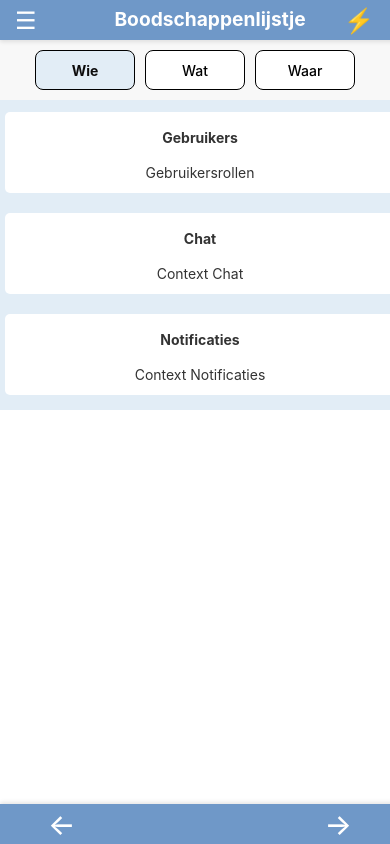
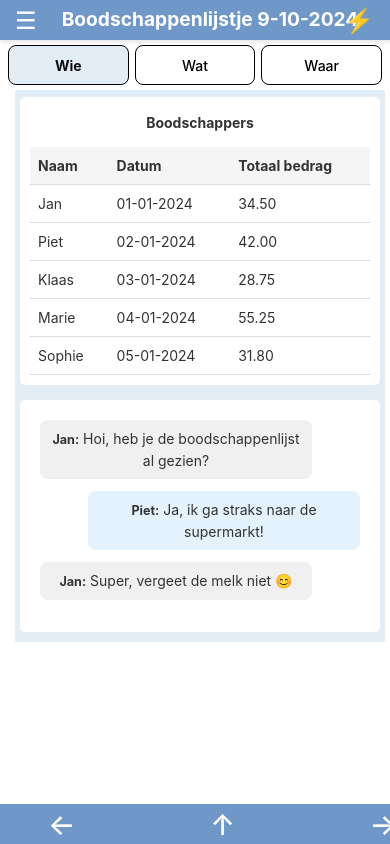
Before and after one commit to Rosaert/my-context, a React (Vite) app: page / in a window 390 px wide. Built offline with nearby package versions, Linux system fonts and the light colour scheme.

Commit message:
Push commit

```diff
--- a/src/App.css
+++ b/src/App.css
@@ -47,6 +47,11 @@ body, html {
 
   .panel {
     width: 100%;
+    margin-top: 0;
+  }
+
+  .wie-panel {
+    margin-top: 0; /* Verwijder extra ruimte boven het panel */
   }
 }
 
@@ -56,8 +61,8 @@ body, html {
   display: flex;
   flex-direction: column;
   overflow-x: hidden;
-  padding-bottom: 40px; /* Voor bottom navbar */
-  padding-top: 90px; /* Verhoogd naar 90px om ruimte te maken voor navbar + buttons */
+  padding-bottom: 80px; /* Verhoogd voor beide navbars (40px + 40px) */
+  padding-top: 90px; /* Terug naar originele padding */
 }
 
 /* Top Navbar */
@@ -143,23 +148,23 @@ body, html {
 .button-container {
   display: flex;
   justify-content: center;
-  padding: 10px;
+  padding: 5px;
   background-color: #f8f8f8;
   position: fixed;
-  top: 40px; /* Direct onder de navbar */
+  top: 40px;
   left: 0;
   right: 0;
   z-index: 1050;
-  height: 40px; /* Vaste hoogte voor de button container */
+  height: 40px;
 }
 
 .button-container button {
-  padding: 10px 20px;
+  padding: 5px 20px;
   margin: 0 5px;
   cursor: pointer;
   font-size: 14px;
-  min-width: 100px;
-  outline: none; /* Verwijdert de blauwe focus rand */
+  min-width: 120px;
+  outline: none;
 }
 
 .button-container button:focus {
@@ -173,9 +178,12 @@ body, html {
 }
 
 .panel-container {
-  margin-top: 20px; /* Verhoogd van 10px naar 20px */
+  margin-top: 15px;
+  padding: 15px;
   display: flex;
   flex-wrap: wrap;
+  gap: 15px;
+  overflow-y: auto;
 }
 
 @media (min-width: 768px) {
@@ -196,12 +204,13 @@ body, html {
 .subpanel-container {
   display: flex;
   flex-direction: column;
-  flex-grow: 1;
+  gap: 5px;
+  height: calc(100% - 40px);
 }
 
 .subpanel {
   flex: 1;
-  margin: 10px 0;
+  margin: 5px 0;
   padding: 10px;
   border-radius: 5px;
 }
@@ -382,7 +391,6 @@ body, html {
   display: flex;
   align-items: center;
   justify-content: space-between;
-  box-shadow: 0 -2px 4px rgba(0,0,0,0.1);
   position: fixed;
   bottom: 0;
   left: 0;
@@ -410,8 +418,6 @@ body, html {
   align-items: center;
   justify-content: center;
   outline: none;
-  margin-right: 45px;
-  height: 32px;
 }
 
 .left-button {
@@ -450,3 +456,183 @@ body, html {
   height: 32px;
   width: 32px;
 }
+
+.wat-navbar {
+  background-color: white;
+  height: 40px;
+  position: fixed;
+  bottom: 40px;
+  left: 0;
+  right: 0;
+  width: 100%;
+  z-index: 1000;
+  display: flex;
+  align-items: center;
+  justify-content: center;
+  box-shadow: 0 -2px 4px rgba(0,0,0,0.1);
+}
+
+.up-button {
+  background: none;
+  border: none;
+  color: white;
+  font-size: 1.8rem;
+  cursor: pointer;
+  padding: 0;
+  display: flex;
+  align-items: center;
+  justify-content: center;
+  height: 32px;
+  width: 32px;
+  outline: none;
+  margin: 0 auto; /* Centreert de button */
+}
+
+/* Bottom Overlay (Clipboard) */
+.overlay-bottom {
+  position: fixed;
+  bottom: 0;
+  left: 0;
+  width: 100%;
+  height: 80%;
+  background-color: white;
+  box-shadow: 0 -2px 5px rgba(0,0,0,0.1);
+  z-index: 2000;
+  transform: translateY(100%);
+  transition: transform 1s ease-in-out;
+  visibility: hidden;
+  padding: 20px;
+}
+
+.overlay-bottom.visible {
+  transform: translateY(0);
+  visibility: visible;
+}
+
+.gebruikers-panel table {
+  width: 100%;
+  border-collapse: collapse;
+  margin-top: 10px;
+}
+
+.gebruikers-panel th,
+.gebruikers-panel td {
+  padding: 8px;
+  text-align: left;
+  border-bottom: 1px solid #ddd;
+}
+
+.gebruikers-panel th {
+  background-color: #f5f5f5;
+  font-weight: bold;
+}
+
+.gebruikers-panel tr:hover {
+  background-color: #f9f9f9;
+}
+
+.chat-dialog {
+  padding: 10px;
+  height: calc(100% - 40px); /* Hoogte minus de header */
+  overflow-y: auto;
+}
+
+.chat-message {
+  margin-bottom: 12px;
+  padding: 8px;
+  border-radius: 8px;
+  max-width: 80%;
+}
+
+.chat-message.received {
+  background-color: #f0f0f0;
+  margin-right: auto;
+}
+
+.chat-message.sent {
+  background-color: #e3f2fd;
+  margin-left: auto;
+}
+
+.chat-message .sender {
+  font-weight: bold;
+  margin-bottom: 4px;
+  font-size: 0.9em;
+}
+
+@media (max-width: 767px) {
+  .app-container {
+    padding-top: 90px;
+  }
+
+  .button-container {
+    position: fixed;
+    top: 40px;
+    left: 0;
+    right: 0;
+    z-index: 1000;
+    background-color: white;
+    height: 40px;
+  }
+
+  .panel-container {
+    margin-top: 15px;
+    padding: 15px;
+  }
+
+  .panel {
+    width: 100%;
+  }
+
+  .wie-panel, .wat-panel {
+    margin-top: 0;
+  }
+
+  .subpanel-container {
+    gap: 5px;
+  }
+
+  .button-container button {
+    flex: 1;
+    min-width: 110px;
+    margin: 0 3px;
+  }
+}
+
+.global-menu {
+  position: fixed;
+  bottom: 0;
+  left: 0;
+  width: 100%;
+  height: 60%;
+  background-color: white;
+  box-shadow: 0 -2px 5px rgba(0,0,0,0.1);
+  z-index: 2000;
+  transform: translateY(100%);
+  transition: transform 1s ease-in-out;
+  visibility: hidden;
+}
+
+.global-menu.visible {
+  transform: translateY(0);
+  visibility: visible;
+}
+
+.global-menu-header {
+  display: flex;
+  justify-content: space-between;
+  align-items: center;
+  padding: 15px 20px;
+  border-bottom: 1px solid #eee;
+}
+
+.global-menu-header h2 {
+  margin: 0;
+  font-size: 1.2rem;
+}
+
+.global-menu-content {
+  padding: 20px;
+  overflow-y: auto;
+  height: calc(100% - 60px);
+}
--- a/src/App.tsx
+++ b/src/App.tsx
@@ -9,8 +9,8 @@ const App: React.FC = () => {
   const [isMeOverlayVisible, setIsMeOverlayVisible] = useState(false);
   const [isAppsOverlayVisible, setIsAppsOverlayVisible] = useState(false);
   const [isSettingsOverlayVisible, setIsSettingsOverlayVisible] = useState(false);
-  const [isNotificatiesOverlayVisible, setIsNotificatiesOverlayVisible] = useState(false);
   const [isFormOverlayVisible, setIsFormOverlayVisible] = useState(false);
+  const [isGlobalMenuVisible, setIsGlobalMenuVisible] = useState(false);
 
   useEffect(() => {
     const checkScreenSize = () => {
@@ -55,12 +55,7 @@ const App: React.FC = () => {
   };
 
   const openNotificatiesOverlay = () => {
-    setIsNotificatiesOverlayVisible(true);
-    setIsMenuOpen(false);
-  };
 
-  const closeNotificatiesOverlay = () => {
-    setIsNotificatiesOverlayVisible(false);
   };
 
   const openFormOverlay = () => {
@@ -73,6 +68,10 @@ const App: React.FC = () => {
     setIsFormOverlayVisible(false);
   };
 
+  const toggleGlobalMenu = () => {
+    setIsGlobalMenuVisible(!isGlobalMenuVisible);
+  };
+
   return (
     <div className="app-container">
       <nav className="navbar">
@@ -83,11 +82,10 @@ const App: React.FC = () => {
               <a href="#" onClick={openMeOverlay}>Me</a>
               <a href="#" onClick={openAppsOverlay}>Apps</a>
               <a href="#" onClick={openSettingsOverlay}>Settings</a>
-              <a href="#" onClick={openNotificatiesOverlay}>Notificaties</a>
             </div>
           )}
         </div>
-        <h1>Boodschappenlijstje</h1>
+        <h1>Boodschappenlijstje 9-10-2024</h1>
         <button className="nav-button small">⚡</button>
       </nav>
       {isSmallScreen && (
@@ -118,19 +116,12 @@ const App: React.FC = () => {
             <h2>Wie</h2>
             <div className="subpanel-container">
               <div className="subpanel gebruikers-panel">
-                <h3>Gebruikers</h3>
-                {/* Inhoud voor het Gebruikers-subpanel */}
-                {gebruikersrollenFunctie()}
+                <h3>Boodschappers</h3>
+                <div dangerouslySetInnerHTML={{ __html: gebruikersrollenFunctie() }} />
               </div>
               <div className="subpanel chat-panel">
-                <h3>Chat</h3>
-                {/* Inhoud voor het Chat-subpanel */}
-                {contextChatFunctie()}
-              </div>
-              <div className="subpanel chat-panel">
-                <h3>Notificaties</h3>
-                {/* Inhoud voor het Chat-subpanel */}
-                {contextNotificatiesFunctie()}
+
+                <div dangerouslySetInnerHTML={{ __html: contextChatFunctie() }} />
               </div>
             </div>
           </div>
@@ -199,14 +190,6 @@ const App: React.FC = () => {
         {/* Inhoud voor de Settings overlay */}
       </div>
 
-      <div className={`overlay ${isNotificatiesOverlayVisible ? 'visible' : ''}`}>
-        <button className="close-overlay" onClick={closeNotificatiesOverlay}>×</button>
-        <h2>Notificaties</h2>
-        <div className="overlay-content">
-          <p>Geen nieuwe notificaties</p>
-        </div>
-      </div>
-
       {isSmallScreen && (
         <div className={`overlay overlay-right ${isFormOverlayVisible ? 'visible' : ''}`}>
           <button className="close-overlay" onClick={closeFormOverlay}>×</button>
@@ -220,9 +203,26 @@ const App: React.FC = () => {
 
       <nav className="bottom-navbar">
         <button className="small-button left-button">←</button>
-        <h1></h1>
+        <button className="small-button up-button" onClick={toggleGlobalMenu}>↑</button>
         <button className="small-button">→</button>
       </nav>
+
+      {activePanel === 'wat' && (
+        <div className="wat-navbar">
+          <button className="up-button">↑</button>
+        </div>
+      )}
+
+      {/* Global Menu Panel */}
+      <div className={`global-menu ${isGlobalMenuVisible ? 'visible' : ''}`}>
+        <div className="global-menu-header">
+          <h2>Global Menu</h2>
+          <button className="close-overlay" onClick={() => setIsGlobalMenuVisible(false)}>×</button>
+        </div>
+        <div className="global-menu-content">
+          {/* Hier komt de content van het global menu */}
+        </div>
+      </div>
     </div>
   );
 };
@@ -230,11 +230,56 @@ const App: React.FC = () => {
 export default App;
 
 const gebruikersrollenFunctie = (): string => {
-  return "Gebruikersrollen";
+  return `
+    <table>
+      <tr>
+        <th>Naam</th>
+        <th>Datum</th>
+        <th>Totaal bedrag</th>
+      </tr>
+      <tr>
+        <td>Jan</td>
+        <td>01-01-2024</td>
+        <td>34.50</td>
+      </tr>
+      <tr>
+        <td>Piet</td>
+        <td>02-01-2024</td>
+        <td>42.00</td>
+      </tr>
+      <tr>
+        <td>Klaas</td>
+        <td>03-01-2024</td>
+        <td>28.75</td>
+      </tr>
+      <tr>
+        <td>Marie</td>
+        <td>04-01-2024</td>
+        <td>55.25</td>
+      </tr>
+      <tr>
+        <td>Sophie</td>
+        <td>05-01-2024</td>
+        <td>31.80</td>
+      </tr>
+    </table>
+  `;
 };
 
 const contextChatFunctie = (): string => {
-  return "Context Chat";
+  return `
+    <div class="chat-dialog">
+      <div class="chat-message received">
+        <span class="sender">Jan:</span> Hoi, heb je de boodschappenlijst al gezien?
+      </div>
+      <div class="chat-message sent">
+        <span class="sender">Piet:</span> Ja, ik ga straks naar de supermarkt!
+      </div>
+      <div class="chat-message received">
+        <span class="sender">Jan:</span> Super, vergeet de melk niet 😊
+      </div>
+    </div>
+  `;
 };
 
 const contextNotificatiesFunctie = (): string => {
```
